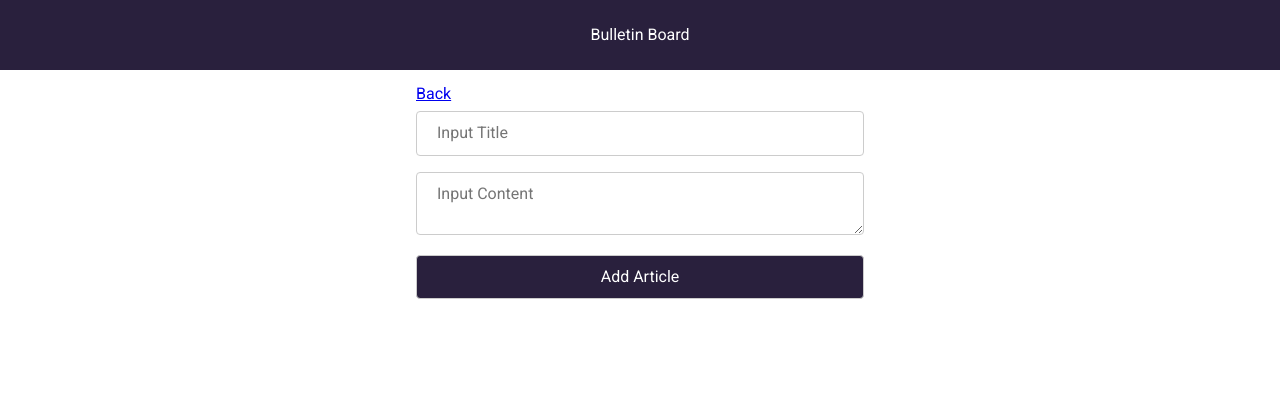
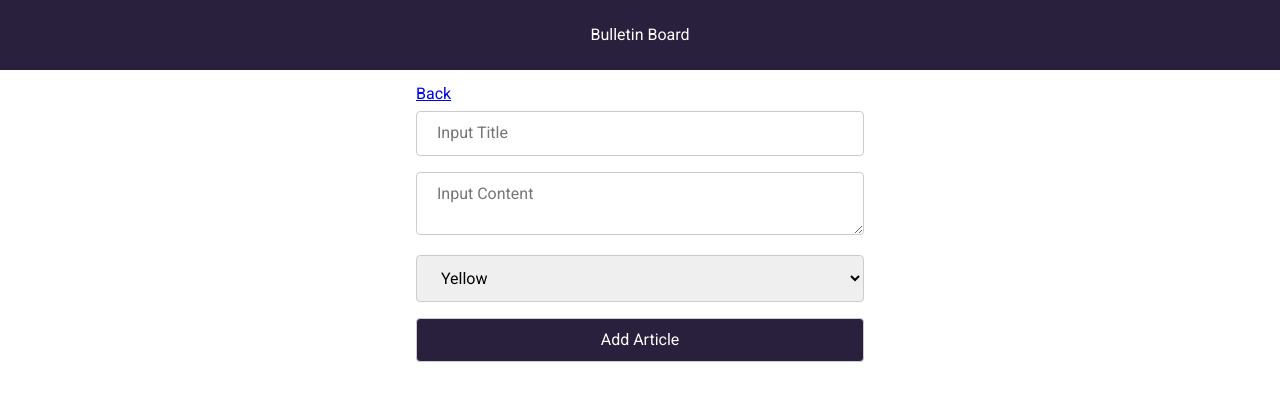
Before and after one commit to KeithRussel/bulletinboard, a React (Create React App) app: page /addarticle in a window 1280 px wide. Shown: the top 400 px of the page. Built offline with nearby package versions, Linux system fonts and the light colour scheme.

Commit message:
Add dynamic background color for articles

```diff
--- a/src/Components/Articles/Article.js
+++ b/src/Components/Articles/Article.js
@@ -1,14 +1,14 @@
 import React from "react";
 import styled from "@emotion/styled";
-import { theme } from "../../utils/styles";
+// import { theme } from "../../utils/styles";
 import { FaTrash, FaEdit } from "react-icons/fa";
 import { Link } from "react-router-dom";
 
+const Article = ({ article, deleteHandler }) => {
   const Card = styled.div`
     @media (max-width: 600px) {
       padding: 0.5rem;
     }
-  background-color: ${() => theme.colors.primary};
     padding: 1rem;
     box-shadow: 0px 2px 4px black;
     display: flex;
@@ -42,10 +42,8 @@ const CardBottom = styled.div`
     padding: 1rem;
     background-color: #00000017;
   `;
-
-const Article = ({ article, deleteHandler }) => {
   return (
-    <Card>
+    <Card style={{ backgroundColor: article.color }}>
       {/* {Object.values(article).map((value, index) => (
         <p key={index}>{value}</p>
       ))} */}
--- a/src/Components/Forms/AddArticleForm.js
+++ b/src/Components/Forms/AddArticleForm.js
@@ -1,5 +1,5 @@
 import styled from "@emotion/styled";
-import React from "react";
+import React, { useState } from "react";
 import { theme } from "../../utils/styles";
 
 const Input = styled.input`
@@ -20,6 +20,15 @@ const TextArea = styled.textarea`
   border-radius: 4px;
 `;
 
+const Select = styled.select`
+  width: 100%;
+  padding: 12px 20px;
+  margin: 8px 0;
+  display: inline-block;
+  border: 1px solid #ccc;
+  border-radius: 4px;
+`;
+
 const Button = styled.input`
   width: 100%;
   padding: 12px 20px;
@@ -31,11 +40,33 @@ const Button = styled.input`
   color: ${() => theme.colors.white};
 `;
 
+// const [options, setOptions] = useState([
+//   {
+//     name: "Yellow",
+//     value: "rgb(237, 234, 24)",
+//   },
+//   {
+//     name: "Blue",
+//     value: "rgb(24, 167, 237)",
+//   },
+//   {
+//     name: "Violet",
+//     value: "rgb(139, 86, 255)",
+//   },
+//   {
+//     name: "Green",
+//     value: "rgb(24, 237, 67)",
+//   },
+// ]);
+
 const AddArticleForm = ({
   title,
   setTitle,
   content,
   setContent,
+  color,
+  setColor,
+  handleSelectChange,
   handleSubmit,
 }) => {
   return (
@@ -56,6 +87,12 @@ const AddArticleForm = ({
         onChange={(e) => setContent(e.target.value)}
         required
       />
+      <Select name="colors" value={color} onChange={handleSelectChange}>
+        <option value="rgb(237, 234, 24)">Yellow</option>
+        <option value="rgb(24, 167, 237)">Blue</option>
+        <option value="rgb(139, 86, 255)">Violet</option>
+        <option value="rgb(24, 237, 67)">Green</option>
+      </Select>
       <Button type="submit" value="Add Article" />
     </form>
   );
--- a/src/Screens/AddArticleScreen.js
+++ b/src/Screens/AddArticleScreen.js
@@ -18,16 +18,22 @@ const AddArticleScreenMain = styled.div`
 const AddArticleScreen = () => {
   const [title, setTitle] = useState("");
   const [content, setContent] = useState("");
+  const [color, setColor] = useState("yellow");
 
   const [articleList, setArticleList] = useLocalStorage("articles", []);
 
-  const addArticle = (title, content) => {
+  const handleSelectChange = (e) => {
+    setColor(e.target.value);
+  };
+
+  const addArticle = (title, content, color) => {
     setArticleList([
       ...articleList,
       {
         id: uuid().slice(0, 6),
         title: title,
         content: content,
+        color: color,
         date: currentDate(),
       },
     ]);
@@ -35,9 +41,10 @@ const AddArticleScreen = () => {
 
   const handleSubmit = (e) => {
     e.preventDefault();
-    addArticle(title, content);
+    addArticle(title, content, color);
     setTitle("");
     setContent("");
+    // setColor();
     console.log(articleList);
   };
 
@@ -49,6 +56,9 @@ const AddArticleScreen = () => {
         setTitle={setTitle}
         content={content}
         setContent={setContent}
+        color={color}
+        setColor={setColor}
+        handleSelectChange={handleSelectChange}
         handleSubmit={handleSubmit}
       />
     </AddArticleScreenMain>
```
Lines whose indentation alone changed are shown as unchanged.
